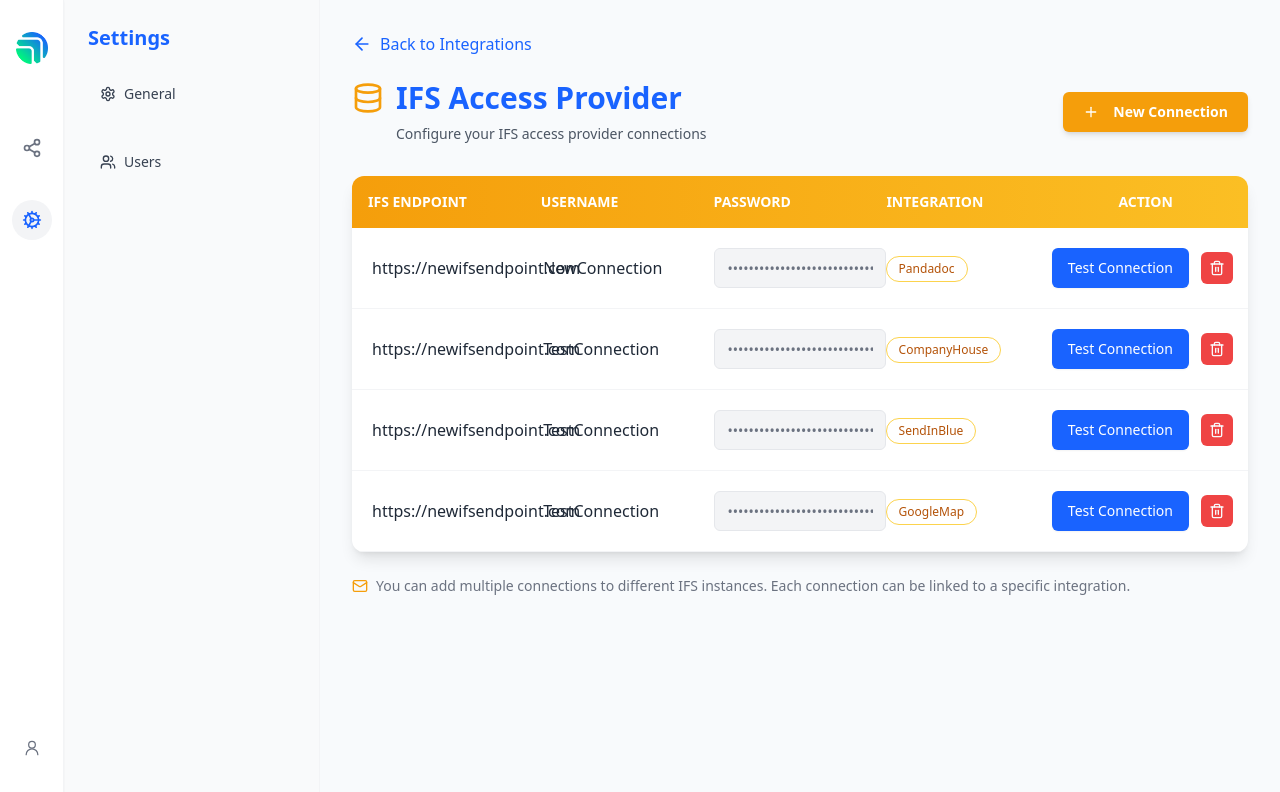
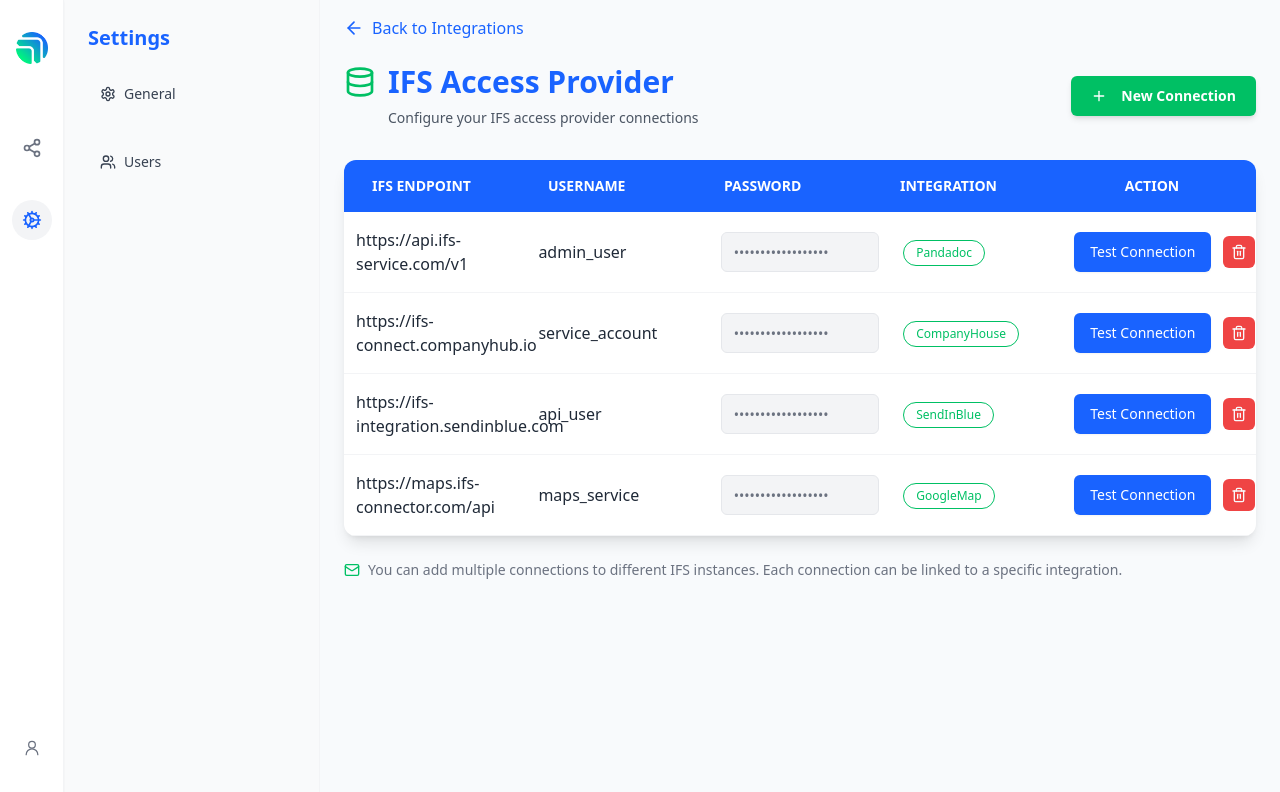
Before and after one commit to charanar/whimsical-workflow-wizard, a React (Vite) app: page /settings in a window 1280 px wide. Shown: the top 792 px of the page. Built offline with nearby package versions, Linux system fonts and the light colour scheme.

Commit message:
Refactor Settings page layout
Adjusted spacing and alignment in the IFS Access Provider table on the Settings page. Updated endpoint names with made-up URLs.

```diff
--- a/src/pages/Settings.tsx
+++ b/src/pages/Settings.tsx
@@ -8,12 +8,12 @@ import { Input } from "@/components/ui/input";
 import { Badge } from "@/components/ui/badge";
 import { toast } from "sonner";
 
-// Mock data for IFS Access Provider connections
+// Mock data for IFS Access Provider connections with more realistic endpoint URLs
 const initialConnections = [
-  { id: 1, endpoint: "https://newifsendpoint.com", username: "NewConnection", integration: "Pandadoc" },
-  { id: 2, endpoint: "https://newifsendpoint.com", username: "TestConnection", integration: "CompanyHouse" },
-  { id: 3, endpoint: "https://newifsendpoint.com", username: "TestConnection", integration: "SendInBlue" },
-  { id: 4, endpoint: "https://newifsendpoint.com", username: "TestConnection", integration: "GoogleMap" },
+  { id: 1, endpoint: "https://api.ifs-service.com/v1", username: "admin_user", integration: "Pandadoc" },
+  { id: 2, endpoint: "https://ifs-connect.companyhub.io", username: "service_account", integration: "CompanyHouse" },
+  { id: 3, endpoint: "https://ifs-integration.sendinblue.com", username: "api_user", integration: "SendInBlue" },
+  { id: 4, endpoint: "https://maps.ifs-connector.com/api", username: "maps_service", integration: "GoogleMap" },
 ];
 
 const Settings = () => {
@@ -42,8 +42,8 @@ const Settings = () => {
     const newId = Math.max(...connections.map(c => c.id), 0) + 1;
     const newConnection = {
       id: newId,
-      endpoint: "https://newifsendpoint.com",
-      username: "NewConnection",
+      endpoint: "https://new-api.ifs-connect.com",
+      username: "new_user",
       integration: "New Integration"
     };
     setConnections([...connections, newConnection]);
@@ -206,69 +206,69 @@ const Settings = () => {
         </div>
       </div>
 
-      {/* Main content area */}
-      <div className="flex-1 p-8 bg-slate-50">
-        <div className="max-w-6xl mx-auto">
+      {/* Main content area - updated to use the full width and reduce margins */}
+      <div className="flex-1 bg-slate-50">
+        <div className="mx-2 my-2 max-w-full">
           {/* Back button */}
           <button
             onClick={handleBackClick}
-            className="mb-6 flex items-center text-[#1963ff] hover:text-[#0e50dd] transition-colors"
+            className="ml-4 mt-4 mb-6 flex items-center text-[#1963ff] hover:text-[#0047ab] transition-colors"
           >
             <ArrowLeft className="mr-2" size={20} />
             <span className="font-medium">Back to Integrations</span>
           </button>
 
           {activeCategory === "ifs-provider" ? (
-            <div>
+            <div className="mx-4">
               <div className="flex justify-between items-center mb-8">
                 <div>
                   <h1 className="text-3xl font-bold flex items-center gap-3 text-[#1963ff]">
-                    <Database className="h-8 w-8 text-amber-500" />
+                    <Database className="h-8 w-8 text-[#00c064]" />
                     IFS Access Provider
                   </h1>
                   <p className="text-gray-600 text-sm mt-2 ml-11">Configure your IFS access provider connections</p>
                 </div>
                 <Button
                   onClick={handleAddConnection}
-                  className="bg-amber-500 hover:bg-amber-600 text-white font-semibold px-5 py-2.5 rounded-md shadow-md"
+                  className="bg-[#00c064] hover:bg-[#00a855] text-white font-semibold px-5 py-2.5 rounded-md shadow-md"
                 >
                   <Plus size={18} className="mr-1.5" /> New Connection
                 </Button>
               </div>
 
               <Card className="border-0 shadow-lg rounded-xl overflow-hidden">
-                <div className="grid grid-cols-5 bg-gradient-to-r from-amber-500 to-amber-400 text-white font-semibold p-4 text-sm">
-                  <div>IFS ENDPOINT</div>
-                  <div>USERNAME</div>
-                  <div>PASSWORD</div>
-                  <div>INTEGRATION</div>
-                  <div className="text-center">ACTION</div>
+                <div className="grid grid-cols-5 bg-[#1963ff] text-white font-semibold p-4 text-sm">
+                  <div className="px-3">IFS ENDPOINT</div>
+                  <div className="px-3">USERNAME</div>
+                  <div className="px-3">PASSWORD</div>
+                  <div className="px-3">INTEGRATION</div>
+                  <div className="text-center px-3">ACTION</div>
                 </div>
                 <CardContent className="p-0">
                   {connections.map((connection) => (
                     <div
                       key={connection.id}
-                      className="grid grid-cols-5 p-5 border-b border-gray-100 items-center hover:bg-gray-50 transition-colors"
+                      className="grid grid-cols-5 border-b border-gray-100 items-center hover:bg-gray-50 transition-colors"
                     >
-                      <div className="text-gray-800 font-medium">{connection.endpoint}</div>
-                      <div className="text-gray-800">{connection.username}</div>
-                      <div>
+                      <div className="text-gray-800 font-medium p-4 px-3">{connection.endpoint}</div>
+                      <div className="text-gray-800 p-4 px-3">{connection.username}</div>
+                      <div className="p-4 px-3">
                         <Input
                           type="password"
-                          value="••••••••••••••••••••••••••••••••••••••••••••••"
+                          value="••••••••••••••••••"
                           readOnly
                           className="bg-gray-100 cursor-not-allowed border-gray-200 text-gray-500"
                         />
                       </div>
-                      <div>
-                        <Badge variant="outline" className="bg-white border-amber-300 text-amber-700 hover:bg-white px-3 py-1 font-medium">
+                      <div className="p-4 px-3">
+                        <Badge variant="outline" className="bg-white border-[#00c064] text-[#00c064] hover:bg-white px-3 py-1 font-medium">
                           {connection.integration}
                         </Badge>
                       </div>
-                      <div className="flex items-center justify-center gap-3">
+                      <div className="flex items-center justify-center gap-3 p-4 px-3">
                         <Button
                           onClick={() => handleTestConnection(connection.id)}
-                          className="bg-[#1963ff] hover:bg-[#0e50dd] text-white font-medium rounded-md shadow-sm"
+                          className="bg-[#1963ff] hover:bg-[#0047ab] text-white font-medium rounded-md shadow-sm"
                         >
                           Test Connection
                         </Button>
@@ -287,12 +287,12 @@ const Settings = () => {
               </Card>
 
               <div className="mt-6 text-sm text-gray-500 flex items-start gap-2">
-                <Mail className="h-4 w-4 mt-0.5 text-amber-500" />
+                <Mail className="h-4 w-4 mt-0.5 text-[#00c064]" />
                 <p>You can add multiple connections to different IFS instances. Each connection can be linked to a specific integration.</p>
               </div>
             </div>
           ) : (
-            <div className="bg-white rounded-lg border border-gray-200 p-8 shadow-md">
+            <div className="bg-white rounded-lg border border-gray-200 p-8 shadow-md mx-4">
               <div className="flex flex-col items-center justify-center py-8">
                 <SettingsIcon className="h-16 w-16 text-[#1963ff] opacity-20 mb-4" />
                 <p className="text-gray-600 text-lg">
```
